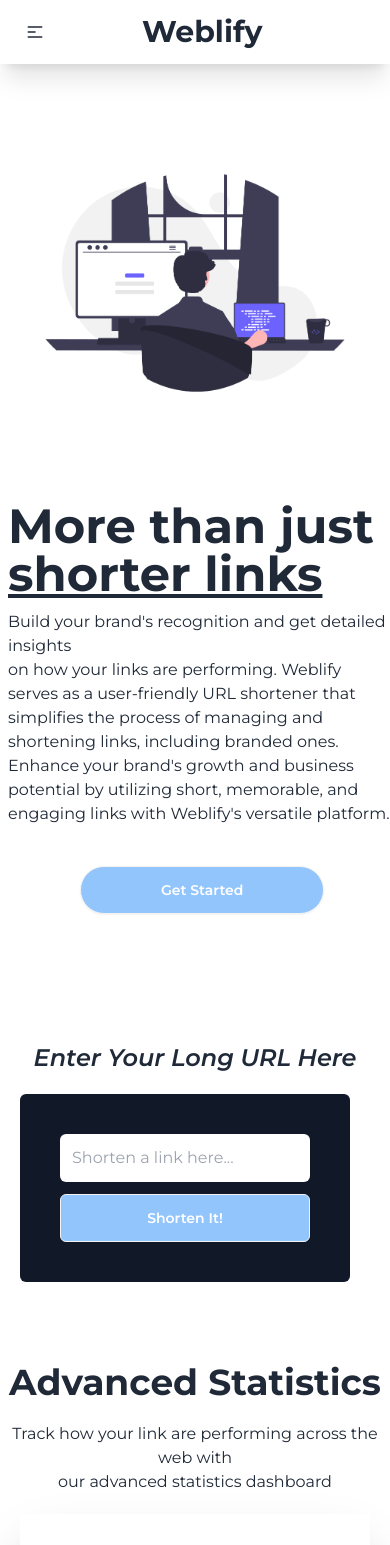
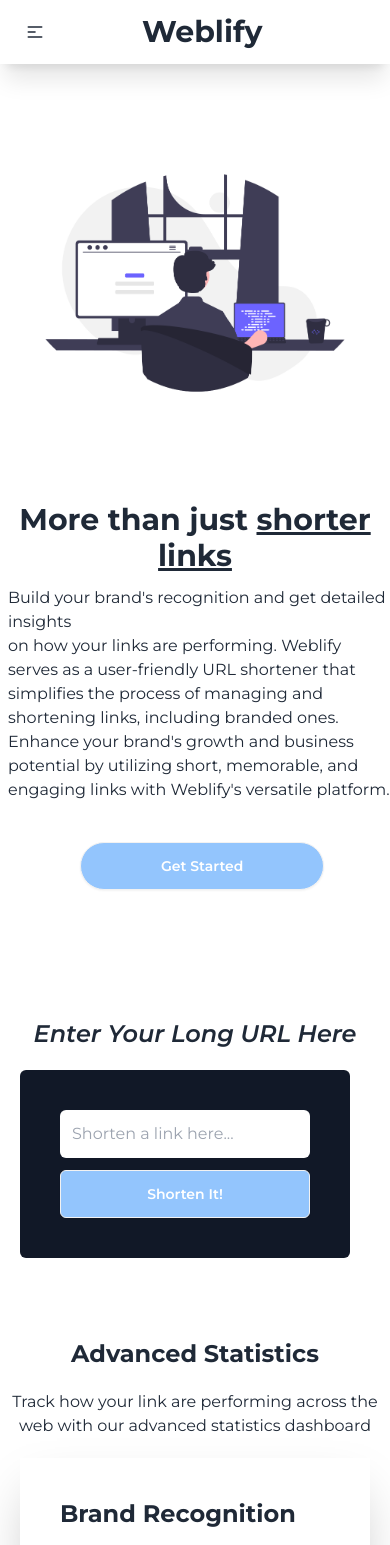
Before and after one commit to patrickiyiakimo/url-shortener-client, a React (Create React App) app: page / in a window 390 px wide. Shown: the top 1545 px of the page. Built offline with nearby package versions, Linux system fonts and the light colour scheme.

Commit message:
made some changes

```diff
--- a/src/components/Advanced.jsx
+++ b/src/components/Advanced.jsx
@@ -6,11 +6,11 @@ import React from "react";
 const Advanced = () => {
   return (
     <div className="font-abc " id="advanced">
-      <h2 className="text-center text-4xl font-bold mb-5">
+      <h2 className="text-center text-2xl md:text-4xl font-bold mb-5">
         Advanced Statistics
       </h2>
       <p className="text-center md:mb-16">
-        Track how your link are performing across the web with <br />
+        Track how your link are performing across the web with <br className="hidden md:block"/>
         our advanced statistics dashboard
       </p>
       <div className="md:grid grid-cols-3 md:ml-20 md:mr-20">
--- a/src/components/Hero.jsx
+++ b/src/components/Hero.jsx
@@ -11,8 +11,8 @@ const Hero = () => {
         />
       </div>
       <div className="mt-20">
-        <h1 className="font-bold text-5xl pb-3 ml-2 md:text-6xl md:ml-28">
-          More than just <br />
+        <h1 className="font-bold text-center text-3xl pb-3  md:text-6xl md:ml-28">
+          More than just <br className="hidden md:block"/>
           <span className="underline">shorter links</span>
         </h1>
         <p className="ml-2 md:ml-28">
```
